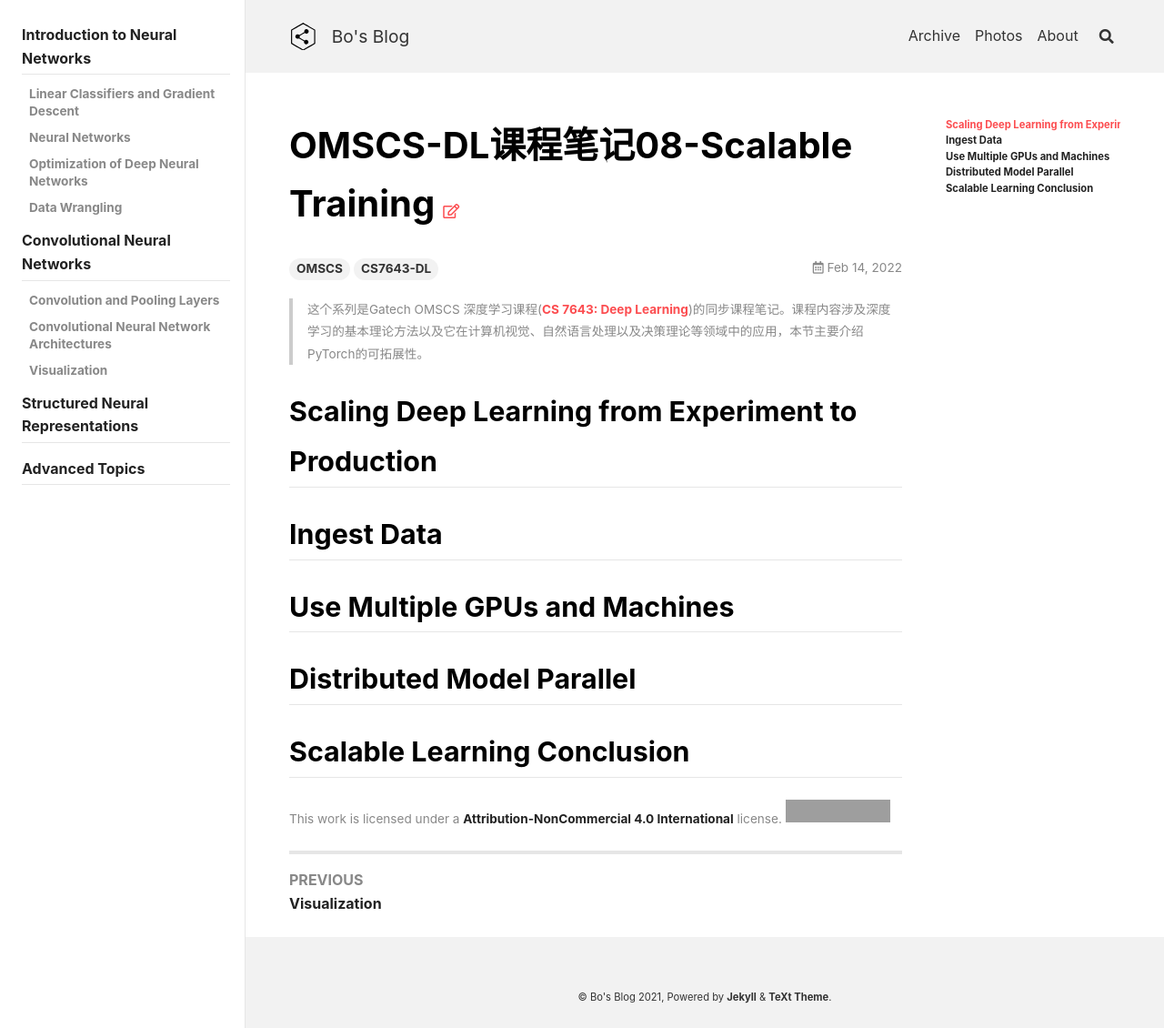
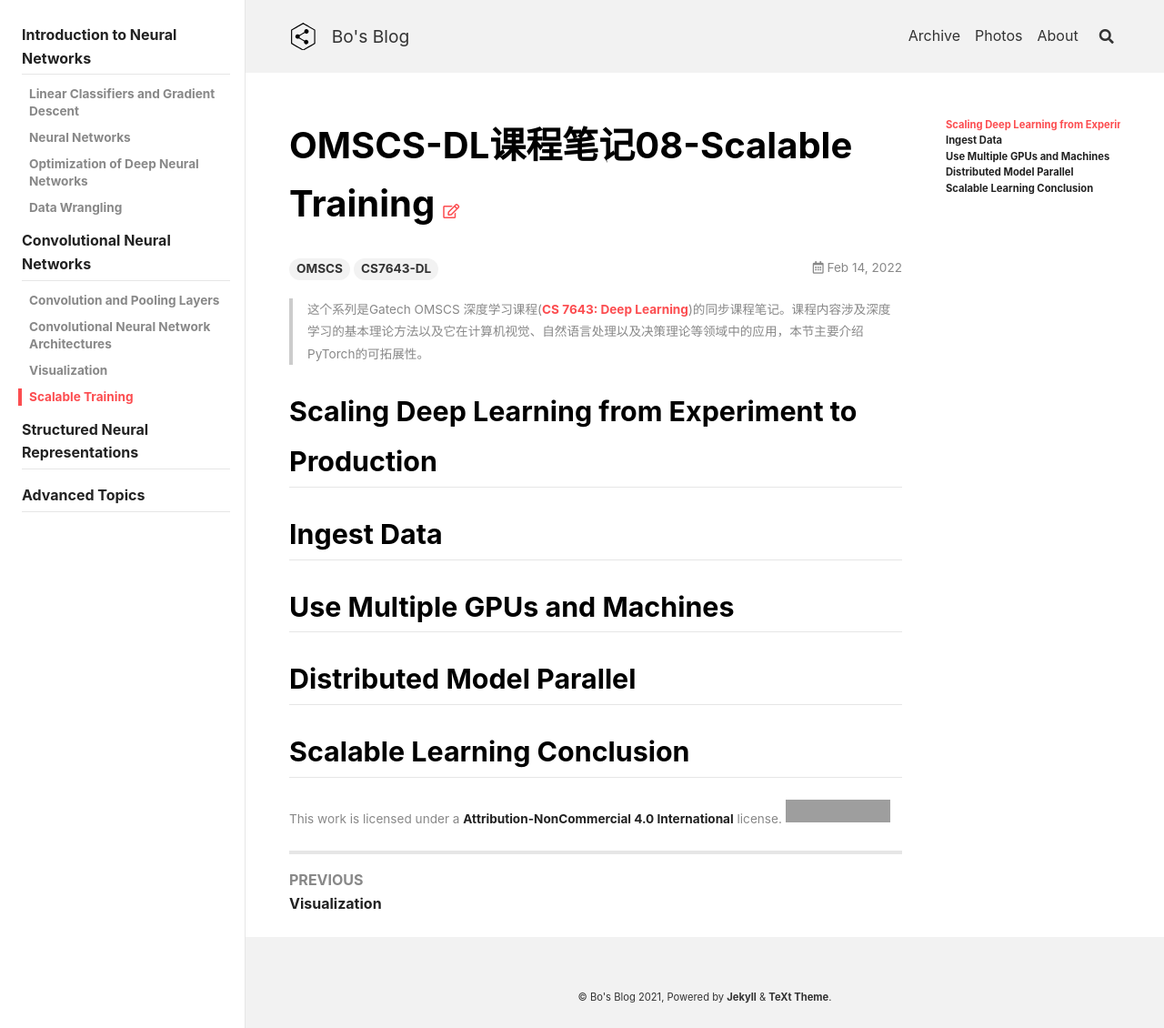
Before and after one commit to peng00bo00/peng00bo00_previous_blog, a Jekyll site: the page built from _posts/2022-02-14-OMSCS-DL-NOTES-08.md, in a window 1280 px wide. Shown: the whole page at 91% size. Built offline with Jekyll 4.4.1, drawn with Linux system fonts in a browser that asks for light colours; nearby versions of some CDN libraries; grey boxes are pictures that could not be loaded.

Commit message:
Update navigation.yml

```diff
--- a/_data/navigation.yml
+++ b/_data/navigation.yml
@@ -260,6 +260,8 @@ OMSCS-DL:
         url: /2022/02/07/OMSCS-DL-NOTES-06.html
       - title: Visualization
         url: /2022/02/14/OMSCS-DL-NOTES-07.html
+      - title: Scalable Training
+        url: /2022/02/14/OMSCS-DL-NOTES-08.html
   - title: Structured Neural Representations
   - title: Advanced Topics
 
```
